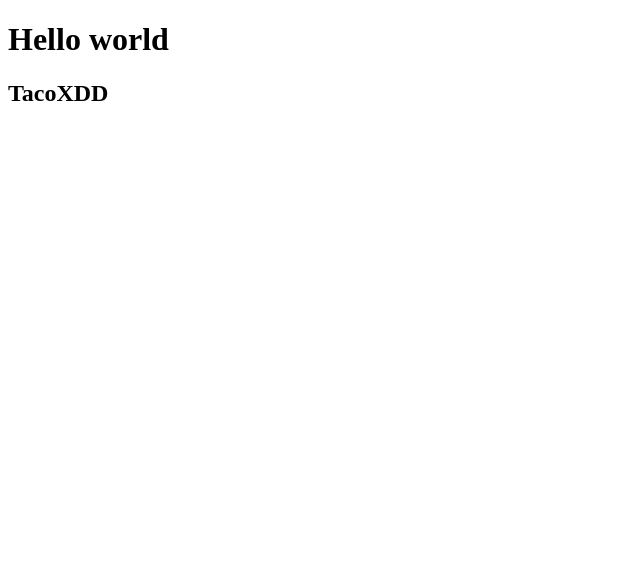
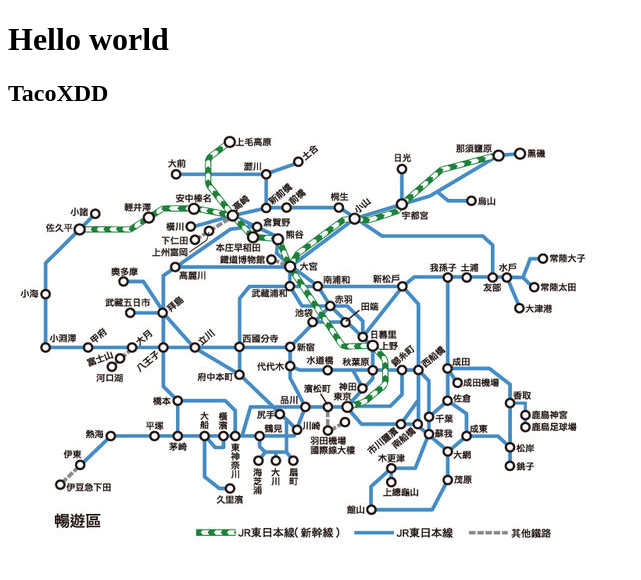
Before and after one commit to TacoXDD/TacoXDD.github.io, a plain HTML site: page index.html in a window 1280 px wide. Shown: the whole page, without its empty margins (0-641 px from the left). Drawn offline with Linux system fonts and the light colour scheme.

Commit message:
add photo

```diff
--- a/index.html
+++ b/index.html
@@ -5,5 +5,6 @@
 <body>
 	<h1>Hello world</h1>
 	<h2>TacoXDD</h2>
+	<img src="subway.jpg"></img>
 </body>
 </html>
```
Also changed, not shown: subway.jpg (added).
